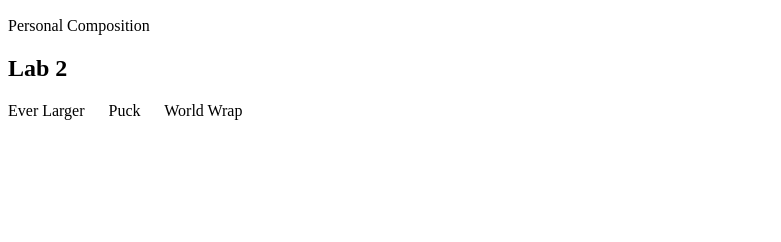
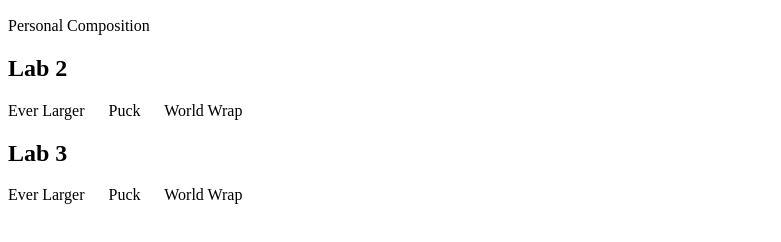
Before and after one commit to agggutie/n220LabsS23, a plain HTML site: page index.html in a window 1280 px wide. Shown: the part 206-448 px from the top of the page, without its empty margins (0-781 px from the left). Drawn offline with Linux system fonts and the light colour scheme.

Commit message:
algorithim check

```diff
--- a/index.html
+++ b/index.html
@@ -18,6 +18,10 @@
     <a href="labs/lab2/everLarger.html">Ever Larger</a>
     <a href="labs/lab2/puck.html">Puck</a>
     <a href="labs/lab2/worldWrap.html">World Wrap</a>
+     <h2>Lab 3</h2>
+    <a href="labs/lab2/everLarger.html">Ever Larger</a>
+    <a href="labs/lab2/puck.html">Puck</a>
+    <a href="labs/lab2/worldWrap.html">World Wrap</a>
     </div>
 </body>
 </html>
--- /dev/null
+++ b/labs/lab3/js/drawing.js
@@ -0,0 +1 @@
+// Create a composition of of a star and store it in a function. That function must be able to be changed with each call. I am not sure how to have each composition return the value but I am thinking x += 100 , y += 100 or random to give me different x and y locations in the draw function so it has different values in each call.
--- /dev/null
+++ b/labs/lab3/js/polar.js
@@ -0,0 +1 @@
+// This is more about debugging the code since the code is laid out for us. As well as understanding how we can use the math functions to return a value that can be used for other purposes such as creating a vector or an object. Create the function and give it location data and an argument .
--- /dev/null
+++ b/labs/lab3/js/remover.js
@@ -0,0 +1 @@
+// Create a function that stores the red component. Create a variable to set the red to 0. Apply it in the draw function to a shape.
```
Also changed, not shown: labs/lab3/drawing.html (added), labs/lab3/polar.html (added), labs/lab3/remover.html (added), 1 other file.
